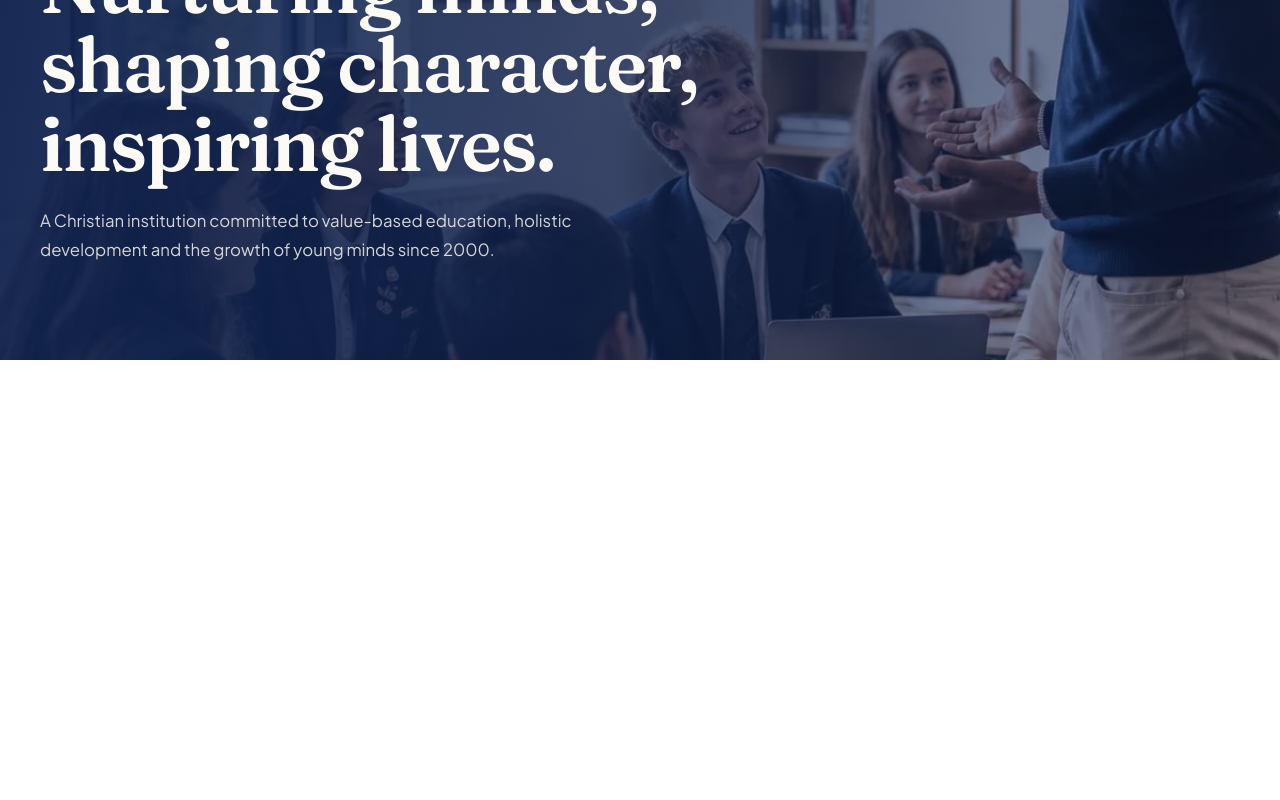
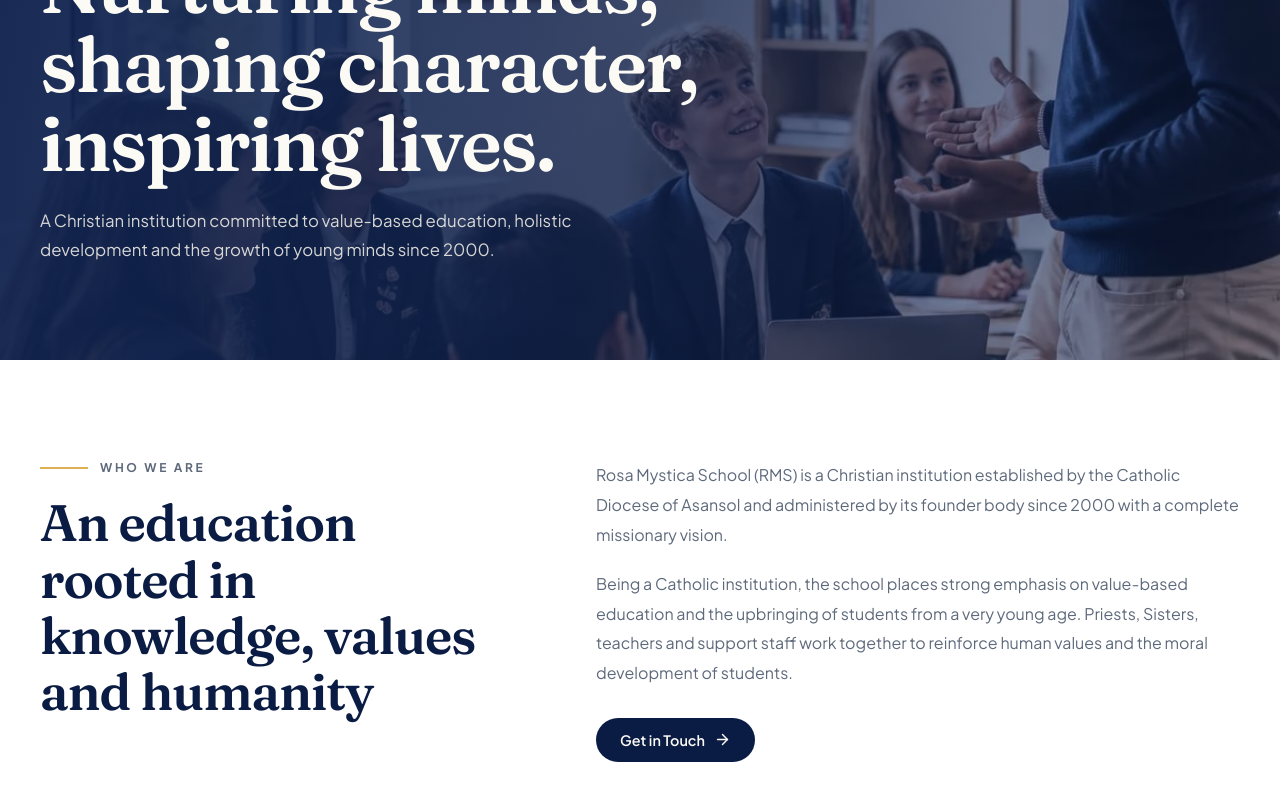
Before and after one commit to simrankumari-dev/rosa-mystica-school-website, a React (Vite) app: page /about in a window 1280 px wide. Shown: the part 328-1128 px from the top of the page. Before the commit the page ends 800 px from the top, so only its background shows below. Built offline with nearby package versions, Linux system fonts and the light colour scheme.

Commit message:
updated code

```diff
--- a/src/components/about/AboutIntroduction.jsx
+++ b/src/components/about/AboutIntroduction.jsx
@@ -0,0 +1,60 @@
+import { ArrowRight } from "lucide-react";
+
+import ABOUT_PAGE from "../../data/about";
+import styles from "./AboutIntroduction.module.css";
+
+function AboutIntroduction() {
+  return (
+    <section
+      className={styles.section}
+      aria-labelledby="about-introduction-heading"
+    >
+      <div className={styles.container}>
+        {/* Left: Heading */}
+        <div className={styles.headingContent}>
+          <p className={styles.eyebrow}>
+            <span
+              className={styles.goldRule}
+              aria-hidden="true"
+            />
+            {ABOUT_PAGE.introduction.eyebrow}
+          </p>
+
+          <h2
+            id="about-introduction-heading"
+            className={styles.title}
+          >
+            {ABOUT_PAGE.introduction.title}
+          </h2>
+        </div>
+
+        {/* Right: Content */}
+        <div className={styles.content}>
+          {ABOUT_PAGE.introduction.paragraphs.map((paragraph) => (
+            <p
+              key={paragraph}
+              className={styles.paragraph}
+            >
+              {paragraph}
+            </p>
+          ))}
+
+          <a
+            href="/contact"
+            className={styles.button}
+          >
+            Get in Touch
+
+            <ArrowRight
+              size={17}
+              aria-hidden="true"
+              className={styles.arrow}
+            />
+          </a>
+        </div>
+      </div>
+    </section>
+  );
+}
+
+export default AboutIntroduction;
--- a/src/components/about/AboutIntroduction.module.css
+++ b/src/components/about/AboutIntroduction.module.css
@@ -0,0 +1,185 @@
+.section {
+  width: 100%;
+  padding: 100px 0;
+
+  background: var(--background);
+}
+
+.container {
+  width: min(1200px, calc(100% - 40px));
+  margin: 0 auto;
+
+  display: grid;
+  grid-template-columns: minmax(0, 0.85fr) minmax(0, 1.15fr);
+
+  gap: 80px;
+  align-items: start;
+}
+
+/* =========================
+   HEADING
+========================= */
+
+.headingContent {
+  max-width: 500px;
+}
+
+.eyebrow {
+  display: flex;
+  align-items: center;
+  gap: 12px;
+
+  margin: 0;
+
+  color: var(--muted-foreground);
+
+  font-family: var(--font-sans);
+  font-size: 0.75rem;
+  font-weight: 700;
+
+  letter-spacing: 0.22em;
+  text-transform: uppercase;
+}
+
+.goldRule {
+  display: block;
+
+  width: 48px;
+  height: 2px;
+
+  flex-shrink: 0;
+
+  background: var(--gold);
+}
+
+.title {
+  margin: 20px 0 0;
+
+  color: var(--navy);
+
+  font-family: var(--font-display);
+
+  font-size: clamp(2.3rem, 4vw, 3.6rem);
+  line-height: 1.1;
+
+  font-weight: 600;
+  letter-spacing: -0.02em;
+}
+
+/* =========================
+   CONTENT
+========================= */
+
+.content {
+  max-width: 720px;
+}
+
+.paragraph {
+  margin: 0;
+
+  color: var(--muted-foreground);
+
+  font-family: var(--font-sans);
+  font-size: 1rem;
+  line-height: 1.85;
+}
+
+.paragraph + .paragraph {
+  margin-top: 20px;
+}
+
+/* =========================
+   BUTTON
+========================= */
+
+.button {
+  display: inline-flex;
+  align-items: center;
+  justify-content: center;
+  gap: 9px;
+
+  margin-top: 30px;
+  padding: 13px 24px;
+
+  border-radius: 999px;
+
+  background: var(--navy);
+  color: var(--navy-foreground);
+
+  font-family: var(--font-sans);
+  font-size: 0.9rem;
+  font-weight: 600;
+
+  text-decoration: none;
+
+  transition:
+    transform 300ms ease,
+    background-color 300ms ease,
+    color 300ms ease,
+    box-shadow 300ms ease;
+}
+
+.button:hover {
+  transform: translateY(-2px);
+
+  background: var(--gold);
+  color: var(--gold-foreground);
+
+  box-shadow: var(--shadow-soft);
+}
+
+.arrow {
+  transition: transform 300ms ease;
+}
+
+.button:hover .arrow {
+  transform: translateX(4px);
+}
+
+/* =========================
+   TABLET
+========================= */
+
+@media (max-width: 900px) {
+  .section {
+    padding: 80px 0;
+  }
+
+  .container {
+    grid-template-columns: 1fr;
+    gap: 40px;
+  }
+
+  .headingContent,
+  .content {
+    max-width: 760px;
+  }
+}
+
+/* =========================
+   MOBILE
+========================= */
+
+@media (max-width: 600px) {
+  .section {
+    padding: 60px 0;
+  }
+
+  .container {
+    width: min(100% - 30px, 1200px);
+    gap: 32px;
+  }
+
+  .title {
+    font-size: 2.2rem;
+  }
+
+  .paragraph {
+    font-size: 0.95rem;
+    line-height: 1.75;
+  }
+
+  .button {
+    width: 100%;
+  }
+}
--- a/src/pages/About.jsx
+++ b/src/pages/About.jsx
@@ -1,5 +1,5 @@
 import AboutHero from "../components/about/AboutHero";
-// import AboutIntroduction from "../components/about/AboutIntroduction";
+import AboutIntroduction from "../components/about/AboutIntroduction";
 // import EducationalPhilosophy from "../components/about/EducationalPhilosophy";
 // import AboutValues from "../components/about/AboutValues";
 // import AboutLegacy from "../components/about/AboutLegacy";
@@ -8,8 +8,8 @@
   return (
     <>
       <AboutHero />
-      {/* <AboutIntroduction />
-      <EducationalPhilosophy />
+      <AboutIntroduction />
+      {/* <EducationalPhilosophy />
       <AboutValues />
       <AboutLegacy /> */}
     </>
```
